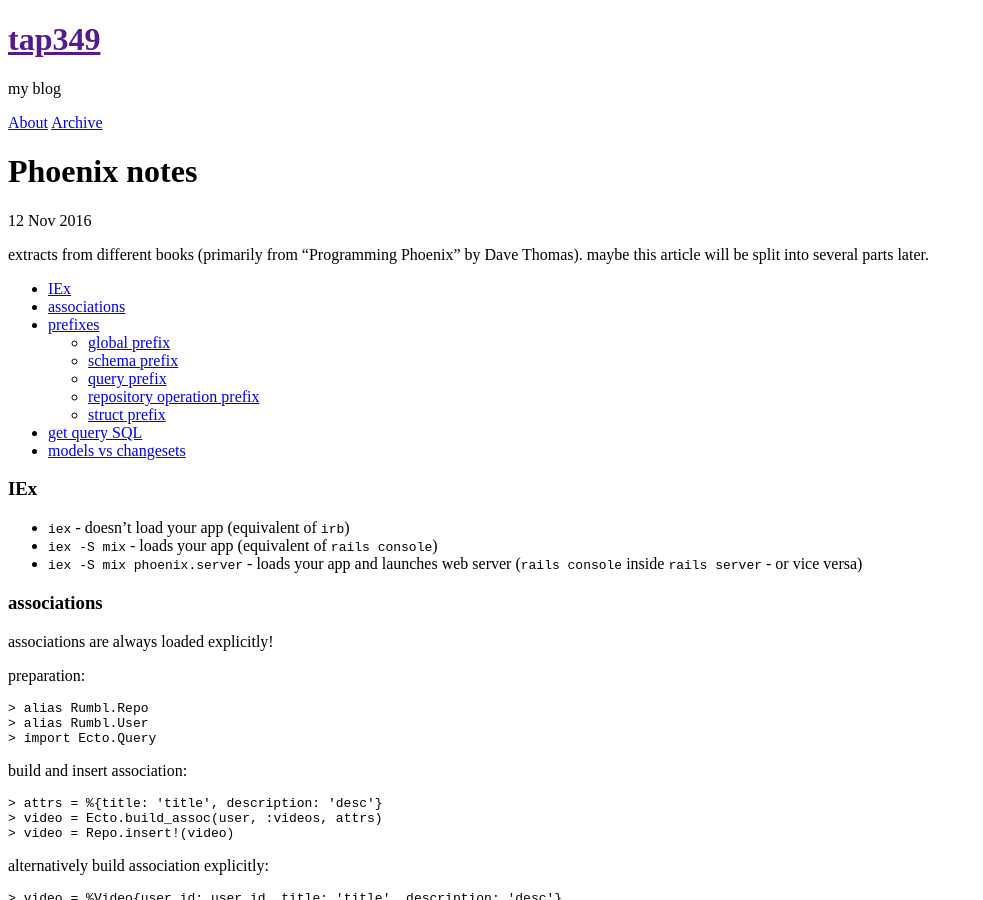
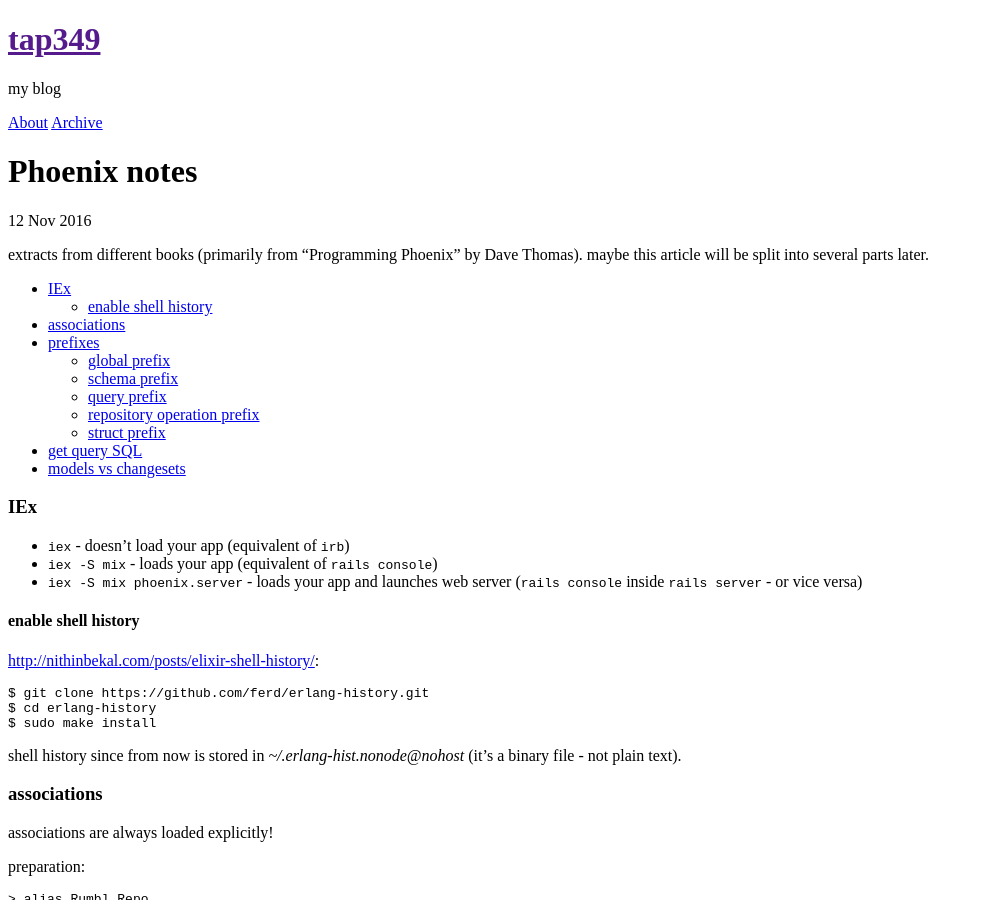
Before and after one commit to tap349/tap349.github.io, a Jekyll site: the page built from _posts/2016-11-12-phoenix-notes.md, in a window 1280 px wide and 900 px high. Shown: the whole window, without its empty margins (0-983 px from the left). Built offline with Jekyll 4.4.1, drawn with Linux system fonts in a browser that asks for light colours.

Commit message:
update 2016-12-11_22:39:08

````diff
--- a/_posts/2016-11-12-phoenix-notes.md
+++ b/_posts/2016-11-12-phoenix-notes.md
@@ -20,6 +20,19 @@
 - `iex -S mix` - loads your app (equivalent of `rails console`)
 - `iex -S mix phoenix.server` - loads your app and launches web server
   (`rails console` inside `rails server` - or vice versa)
+
+#### enable shell history
+
+<http://nithinbekal.com/posts/elixir-shell-history/>:
+
+```sh
+$ git clone https://github.com/ferd/erlang-history.git
+$ cd erlang-history
+$ sudo make install
+```
+
+shell history since from now is stored in _~/.erlang-hist.nonode@nohost_
+(it's a binary file - not plain text).
 
 ### associations
 
````
